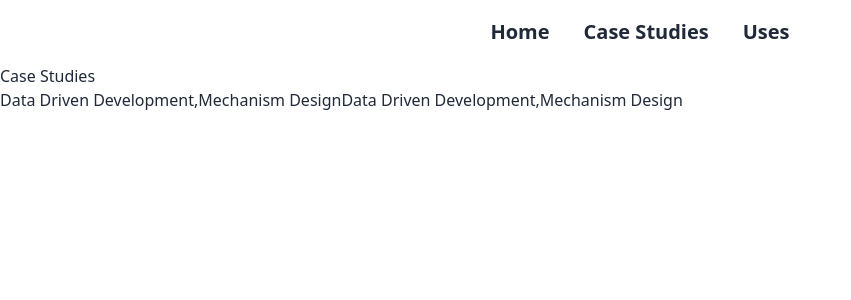
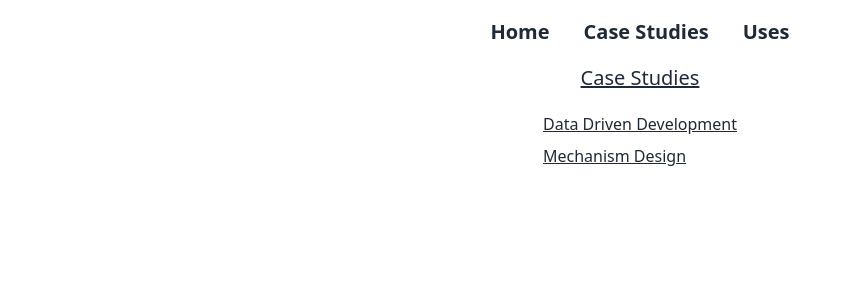
Before and after one commit to EngineeringDeveloper/hire-ryan, a SvelteKit app: page /case_studies in a window 1280 px wide. Shown: the top 300 px of the page, without its empty margins (0-851 px from the left). Built offline with nearby package versions, Linux system fonts and the light colour scheme.

Commit message:
Updated Styling and removed test pages

```diff
--- a/src/app.css
+++ b/src/app.css
@@ -1,3 +1,5 @@
 @tailwind base;
 @tailwind components;
 @tailwind utilities;
+
+html, body { @apply h-full overflow-hidden; }
--- a/src/app.html
+++ b/src/app.html
@@ -7,6 +7,6 @@
 		%sveltekit.head%
 	</head>
 	<body>
-		<div>%sveltekit.body%</div>
+		<div style="display: contents" class="h-full overflow-hidden">%sveltekit.body%</div>
 	</body>
 </html>
--- a/src/routes/+page.svelte
+++ b/src/routes/+page.svelte
@@ -1,12 +1,10 @@
 <script lang="ts">
-
 </script>
 
-<div class="container mx-auto">
+<div class="container flex flex-col mx-auto w-full items-center">
     <h1 class="text-3xl font-bold underline">This is Me</h1>
-    <footer>RPRK</footer>
+    <footer class= "absolute bottom-1">Ryan</footer>
 </div>
 
 <style>
-
 </style>
--- a/src/routes/case_studies/+page.svelte
+++ b/src/routes/case_studies/+page.svelte
@@ -1,5 +1,4 @@
 <script lang="ts">
-    import { page } from '$app/stores'
     import { base } from '$app/paths'
 
     const files = import.meta.glob("./**.md")
@@ -9,12 +8,11 @@
     })
 </script>
 
-<h1>Case Studies</h1>
-{#each studies as study}
-    <a href={`${base}/case_studies/${study}`}>{studies}</a>
-{/each}
-
-
-<style>
-
-</style>
+<div class="container mx-auto w-full flex flex-col items-center">
+    <h1 class="text-xl underline ">Case Studies</h1>
+    <div class= "flex flex-col p-4">
+        {#each studies as study}
+            <a class="underline p-1" href={`${base}/case_studies/${study}`}>{study}</a>
+        {/each}
+    </div>
+</div>
--- a/src/routes/help/+page.svelte
+++ /dev/null
@@ -1 +0,0 @@
-<h1>No help here</h1>
```
Also changed, not shown: src/routes/+layout.svelte (+7 -2 lines), src/routes/uses/+page.md (deleted, +0 -7 lines).
